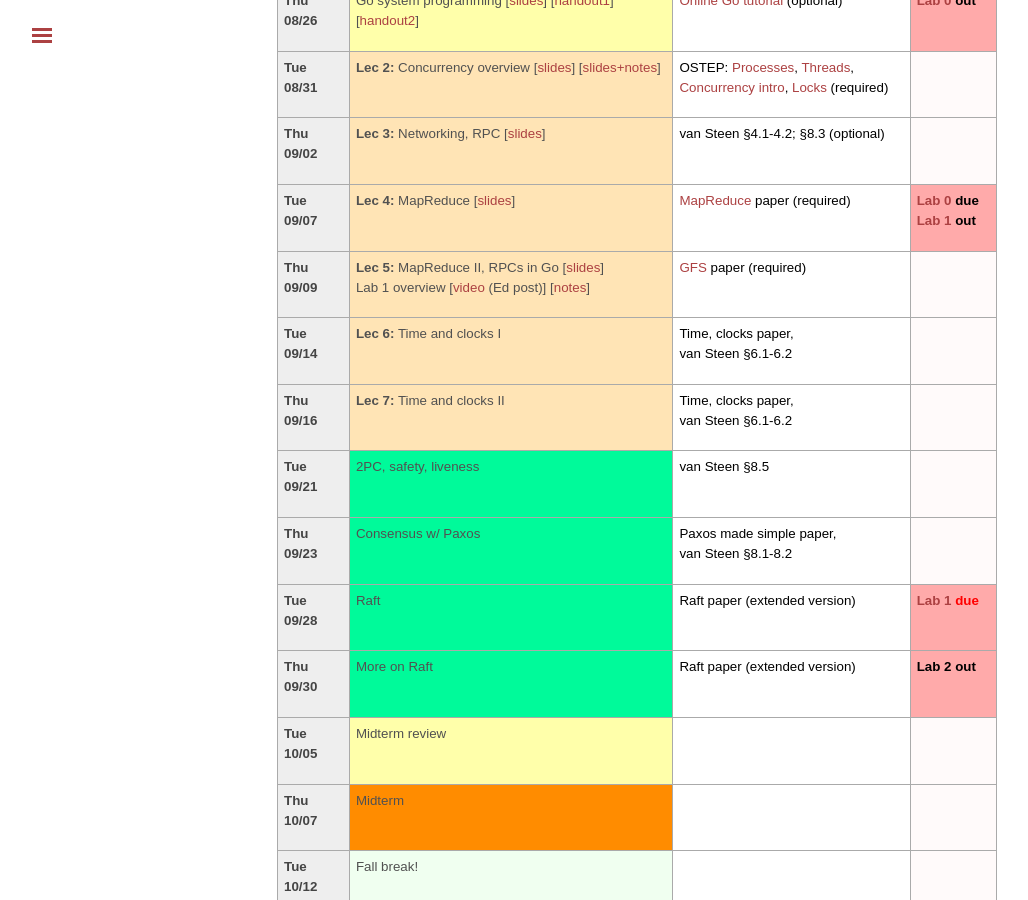
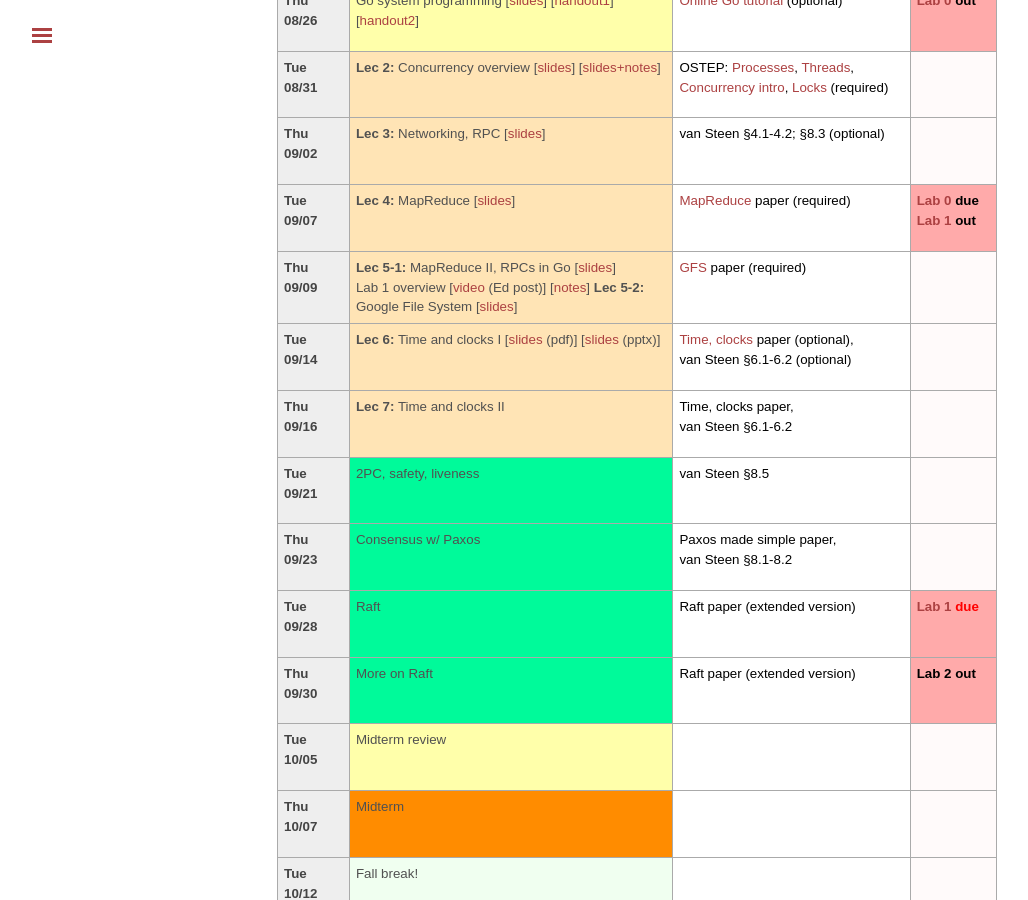
Before and after one commit to tddg/cs475-fall21, a Jekyll site: the page built from schedule.md, in a window 1280 px wide and 900 px high, scrolled down 358 px. Shown: the whole window, without its empty margins (3-1031 px from the left). Built offline with Jekyll 4.4.1, drawn with Linux system fonts in a browser that asks for light colours.

Commit message:
added lec5-2 gfs and lec-6 time

```diff
--- a/_data/news.yml
+++ b/_data/news.yml
@@ -1,3 +1,6 @@
+
+- date: <strong>09/13/2021</strong>
+  headline: "Lec 5-2 (GFS) and Lec 6 (Time) are posted."
 
 - date: <strong>09/10/2021</strong>
   headline: "Lab 1 overview is posted."
--- a/schedule.md
+++ b/schedule.md
@@ -166,8 +166,9 @@ The course schedule is tentative and subject to change\*.
 <tr> <!-- week of Sep 06 -->
   <td id="2021-09-09" class="date"><b>Thu 09/09</b></td>
   <td class="fundamentals">
-		<b>Lec 5:</b> MapReduce II, RPCs in Go [<a href="./public/lecs/lec5-mr-ft.pdf">slides</a>] <br/>
+		<b>Lec 5-1:</b> MapReduce II, RPCs in Go [<a href="./public/lecs/lec5-mr-ft.pdf">slides</a>] <br/>
 		Lab 1 overview [<a href="https://edstem.org/us/courses/8902/discussion/601030">video</a> (Ed post)] [<a href="./public/lecs/lab1_mapreduce_arch.pdf">notes</a>]
+		<b>Lec 5-2:</b> Google File System [<a href="./public/lecs/lec5-gfs.pdf">slides</a>]
   </td>
   <td class="reading">
 		<a href="./public/papers/gfs_sosp03.pdf">GFS</a> paper (required)
@@ -179,11 +180,12 @@ The course schedule is tentative and subject to change\*.
 <tr> <!-- week of Sep 13 -->
   <td id="2021-09-14" class="date"><b>Tue 09/14</b></td>
   <td class="fundamentals">
-		<b>Lec 6:</b> Time and clocks I
+		<b>Lec 6:</b> Time and clocks I [<a href="./public/lecs/lec6-time.pdf">slides</a> (pdf)]
+	[<a href="./public/lecs/lec6-time.pptx">slides</a> (pptx)]
   </td>
   <td class="reading">
-		Time, clocks paper, <br/>
-		van Steen &sect;6.1-6.2
+		<a href="./public/papers/time.pdf">Time, clocks</a> paper (optional), <br/>
+		van Steen &sect;6.1-6.2 (optional)
   </td>
   <td class="nodue">
   </td>
```
Also changed, not shown: 4 other files.
